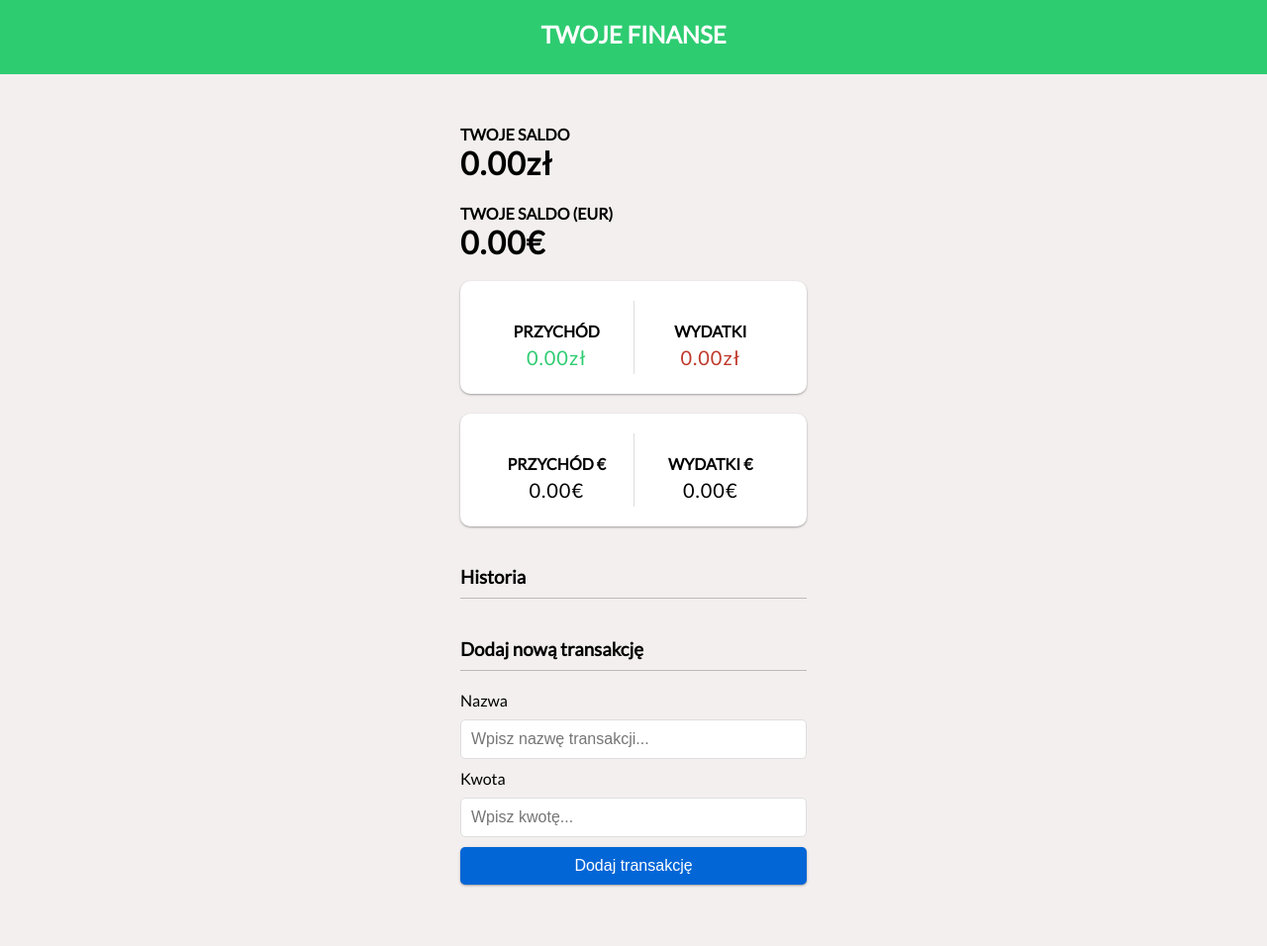
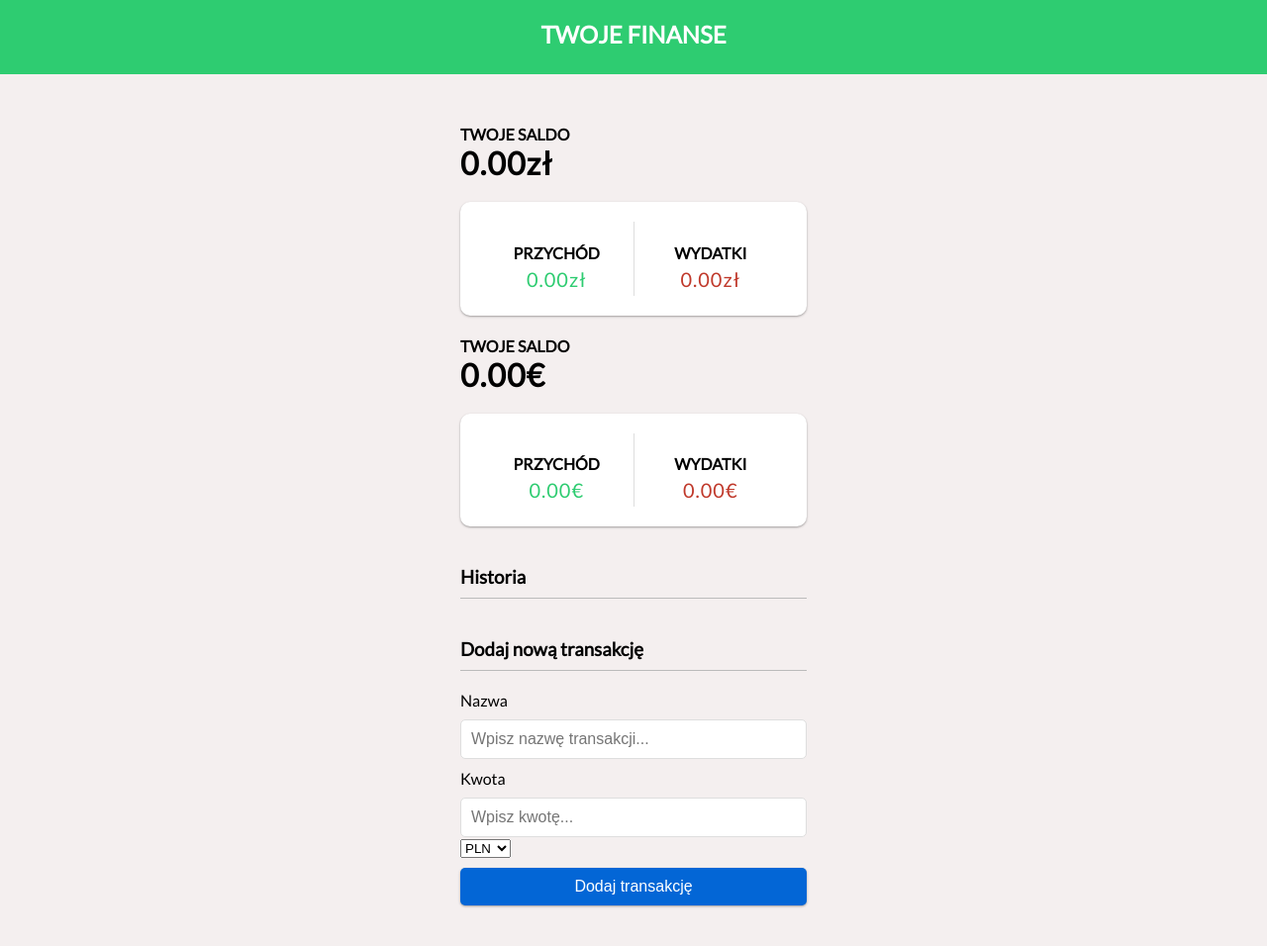
Before and after one commit to AndrzejJakubczak/Aplikacja-finansowa, a plain HTML site: page index.html in a window 1280 px wide. Shown: the whole page at 99% size. Drawn offline with Linux system fonts and the light colour scheme.

Commit message:
Add files via upload

```diff
--- a/index.html
+++ b/index.html
@@ -15,31 +15,33 @@
 <body>
     <!-- Further code here -->
     <header>
+        <div>
             <h2>Twoje finanse</h2>
+        </div>
     </header>
         <div class="container">
             <h4>Twoje saldo</h4>
                 <h1 id="balance">0.00zł</h1>
-            <h4>Twoje saldo (EUR)</h4>
-                <h1 id="balance-eur">0.00€</h1>
             <div class="inc-exp-container">
                 <div>
                     <h4>Przychód</h4>
-                    <p id="money-plus" class="money plus">+0.00zł</p>
+                    <p id="money-plus" class="money plus">0.00zł</p>
                 </div>
                 <div>
                     <h4>Wydatki</h4>
-                    <p id="money-minus" class="money minus">-0.00zł</p>
+                    <p id="money-minus" class="money minus">0.00zł</p>
                 </div>
             </div>
+                <h4>Twoje saldo</h4>
+                <h1 id="balance">0.00€</h1>
                 <div class="inc-exp-container">
                     <div>
-                    <h4>Przychód €</h4>
-                    <p id="money-plus" class="money plus-eur">0.00€</p>
+                        <h4>Przychód</h4>
+                        <p id="money-plus" class="money plus">0.00€</p>
                     </div>
                     <div>
-                    <h4>Wydatki €</h4>
-                    <p id="money-minus" class="money minus-eur">0.00€</p>
+                        <h4>Wydatki</h4>
+                        <p id="money-minus" class="money minus">0.00€</p>
                     </div>
                 </div>
                 <h3>Historia</h3>
@@ -56,6 +58,10 @@
                     <label for="amount">Kwota<br />
                     </label>
                     <input type="number" id="amount" placeholder="Wpisz kwotę..." />
+                        <select id="currency">
+                            <option value="PLN">PLN</option>
+                            <option value="EUR">EUR</option>
+                        </select>
                 </div>
                 <button class="btn">Dodaj transakcję</button>
             </form>
```
Lines whose indentation alone changed are shown as unchanged.
